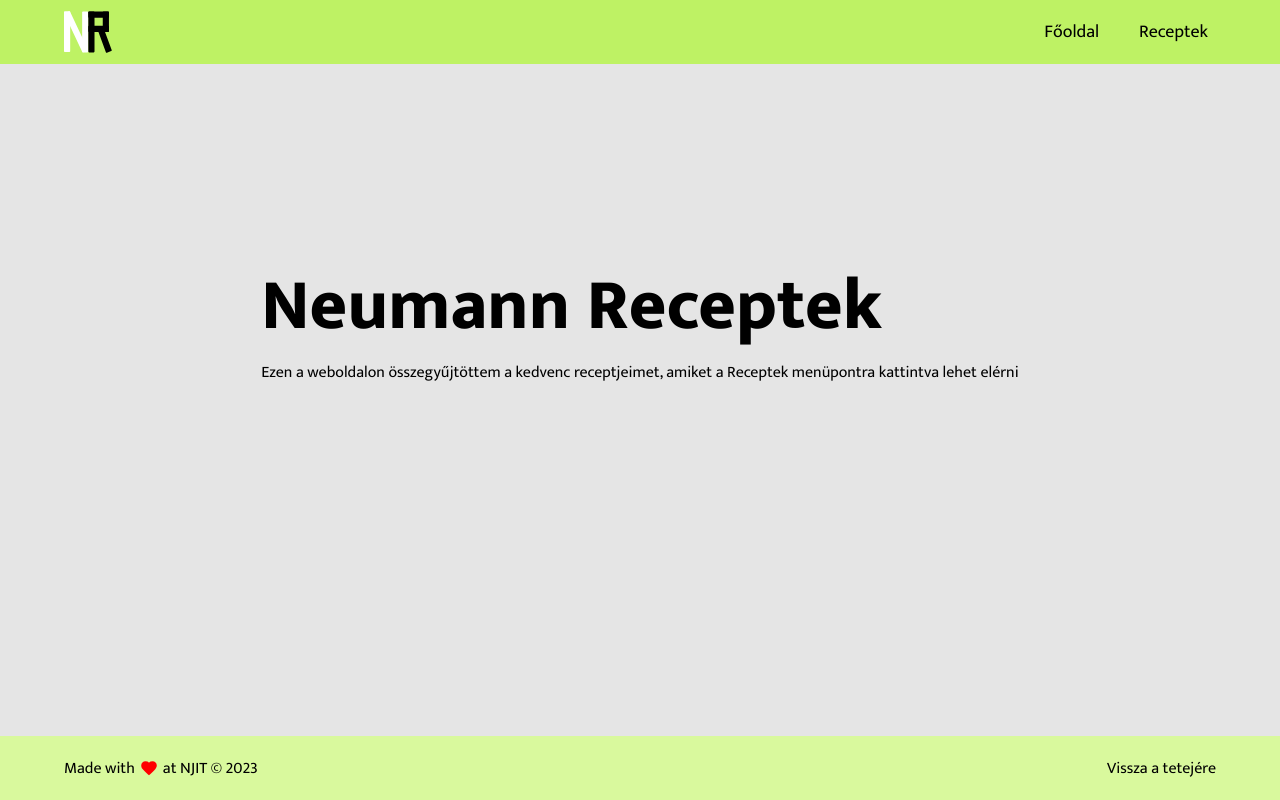
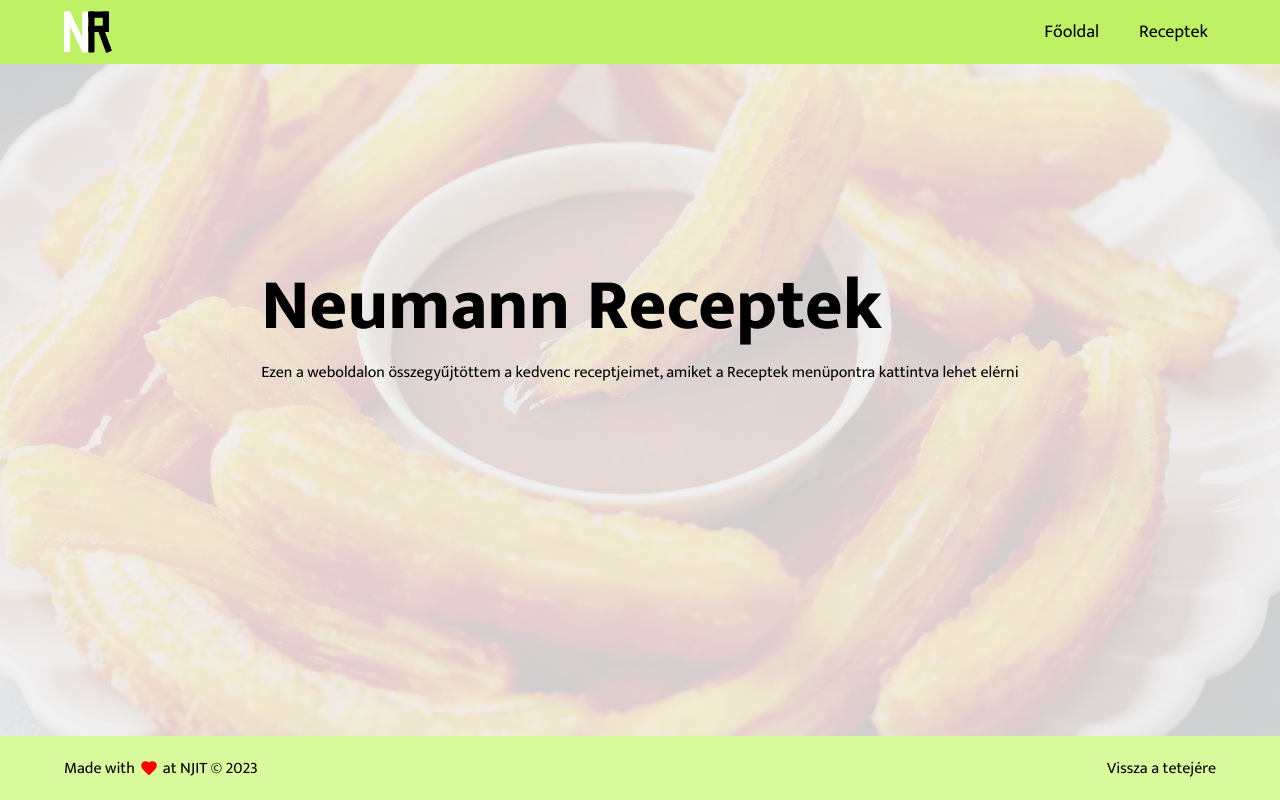
Before and after one commit to brown-bas/IKT_Project_1, a SvelteKit app: page / in a window 1280 px wide. Built offline with nearby package versions, Linux system fonts and the light colour scheme.

Commit message:
Hibajavítás

```diff
--- a/src/routes/+layout.svelte
+++ b/src/routes/+layout.svelte
@@ -36,8 +36,4 @@
     -ms-user-select: none;
     -moz-user-select: none;
   }
-
-  :global(body){
-    background-image: none !important;
-  }
 </style>
--- a/src/routes/recipes/+page.svelte
+++ b/src/routes/recipes/+page.svelte
@@ -48,4 +48,8 @@
       @apply text-4xl md:text-start md:w-max w-full text-center mb-2;
     }
   }
+
+  :global(body){
+    background-image: none !important;
+  }
 </style>
--- a/src/routes/recipes/[id]/+page.svelte
+++ b/src/routes/recipes/[id]/+page.svelte
@@ -120,4 +120,8 @@
       @apply rounded-lg
     }
   }
+
+  :global(body){
+    background-image: none !important;
+  }
 </style>
```
